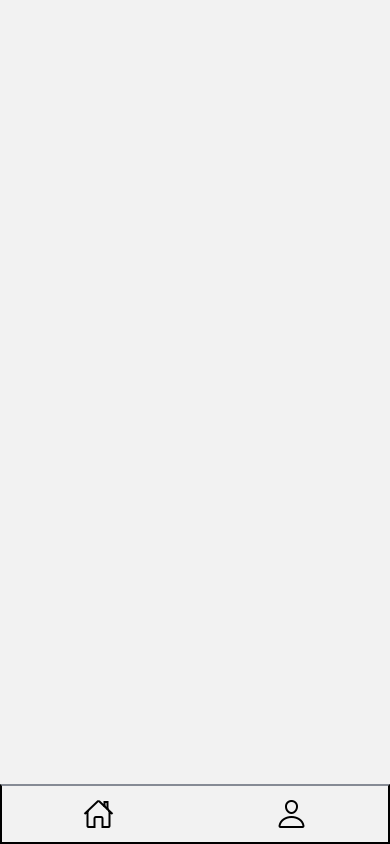
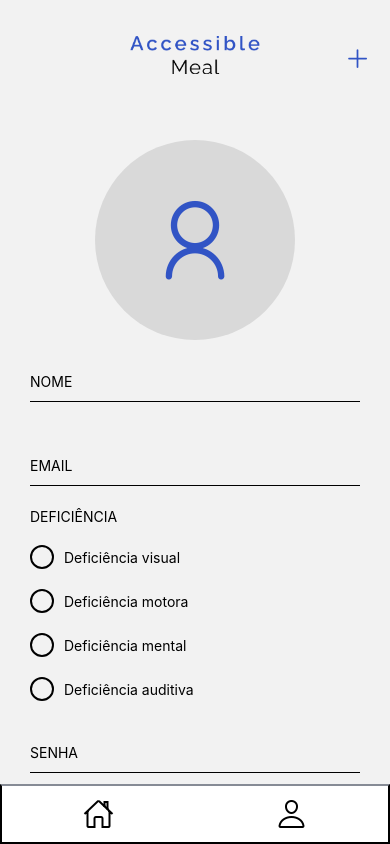
Before and after one commit to RyanBasque/accessible-meal, a React Native app: screen /user in a window 390 px wide. Before the commit this address had no page. Built offline with nearby package versions, Linux system fonts and the light colour scheme.

Commit message:
feat: users page

```diff
--- /dev/null
+++ b/src/components/modal.js
@@ -0,0 +1,54 @@
+import React from 'react';
+import { FlatList, StyleSheet, Text, View, TouchableOpacity } from 'react-native';
+import AntDesign from '@expo/vector-icons/AntDesign'
+
+const Item = ({ name }) => (
+    <TouchableOpacity style={styles.item}>
+      <Text style={styles.name}>{name}</Text>
+    </TouchableOpacity>
+  );
+
+const Modal = ({ showModal, itens, onPress, onPressCreate, navigation }) => {
+    const renderItem = ({ item }) => <Item name={item.name} />
+
+    return (
+        <>
+            {
+                showModal && (
+                    <View style={styles.modalContainer}>
+                        <View style={styles.modalHeader}>
+                            <AntDesign name="close" size={27} onPress={() => onPress(false)} />
+                        </View>
+                        <TouchableOpacity onPress={() => navigation.navigate('home')}>
+                            <Text style={{ color: '#3154C5', marginBottom: 10 }}>Criar novo restaurante</Text>
+                        </TouchableOpacity>
+                        <FlatList
+                            data={itens}
+                            renderItem={renderItem}
+                        />
+                    </View>
+                )
+            }
+        </>
+    )
+};
+
+export default Modal;
+
+const styles = StyleSheet.create({
+    modalContainer: {
+        width: '100%',
+        position: 'absolute',
+        height: 200,
+        bottom: 0,
+        backgroundColor: '#D9D9D9',
+        padding: 20
+    },
+    modalHeader: {
+        alignItems: 'flex-end',
+        width: '100%',
+    },
+    item: {
+        paddingVertical: 10
+    }
+});
--- a/src/components/navigator.js
+++ b/src/components/navigator.js
@@ -28,5 +28,6 @@ const styles = StyleSheet.create({
         justifyContent: 'space-around',
         alignItems: 'center',
         flexDirection: 'row',
+        backgroundColor: 'white'
     }
 });
--- /dev/null
+++ b/src/pages/user/index.js
@@ -0,0 +1,150 @@
+import { useState } from "react";
+import { View, StyleSheet, TouchableOpacity, Text, Image, ScrollView } from "react-native";
+import AntDesign from '@expo/vector-icons/AntDesign'
+
+import Navigator from "../../components/navigator";
+import Header from "../../components/header";
+import Input from "../../components/input";
+import RadioButton from "../../components/radioButton";
+import ButtonPrimary from "../../components/buttonPrimary";
+import ButtonSecondary from "../../components/buttonSecondary";
+import Modal from "../../components/modal";
+
+const User = ({ navigation }) => {
+    const [typePCD, setTypePCD] = useState([]);
+    const [showModal, setShowModal] = useState(false);
+    const [restaurantList] = useState([
+        { name: 'Restaurante do Seu Zé', key: 10823 },
+        { name: 'Restaurante Colheita Feliz', key: 1082 },
+    ])
+
+    const handlePutData = () => {
+
+    };
+
+    const handleReset = () => {
+
+    };
+
+    return (
+        <>
+            <View style={styles.header}>
+                <View style={styles.logoContainer}>
+                    <Image style={styles.img} source={require('../../../assets/logo.png')} />
+                </View>
+                <TouchableOpacity style={styles.plusIcon} onPress={() => setShowModal(true)}>
+                    <AntDesign name="plus" size={25} color="#3154C5" />
+                </ TouchableOpacity>
+            </View>
+            <ScrollView style={styles.container}>
+                <View style={styles.userIconContainer}>
+                    <View style={styles.userIcon}>
+                        <AntDesign name="user" size={90} color="#3154C5" />
+                    </View>
+                </View>
+                <View style={styles.formContainer}>
+                    <View style={styles.formInput}>
+                        <Input textLabel="NOME" />
+                    </View>
+                    <View style={styles.formInput}>
+                        <Input textLabel="EMAIL" />
+                    </View>
+                    <Text>DEFICIÊNCIA</Text>
+                    <View style={{ marginTop: 10 }}>
+                        <TouchableOpacity style={styles.radio} onPress={() => setTypePCD(atual => [...atual, 'visual'])}>
+                            <RadioButton selected={typePCD.includes('visual')} />
+                            <Text>Deficiência visual</Text>
+                        </TouchableOpacity>
+                        <TouchableOpacity style={styles.radio} onPress={() => setTypePCD(atual => [...atual, 'motora'])}>
+                            <RadioButton selected={typePCD.includes('motora')} />
+                            <Text>Deficiência motora</Text>
+                        </TouchableOpacity>
+                        <TouchableOpacity style={styles.radio} onPress={() => setTypePCD(atual => [...atual, 'mental'])}>
+                            <RadioButton selected={typePCD.includes('mental')} />
+                            <Text>Deficiência mental</Text>
+                        </TouchableOpacity>
+                        <TouchableOpacity style={styles.radio} onPress={() => setTypePCD(atual => [...atual, 'auditiva'])}>
+                            <RadioButton selected={typePCD.includes('auditiva')} />
+                            <Text>Deficiência auditiva</Text>
+                        </TouchableOpacity>
+                    </View>
+                    <View style={styles.formInput}>
+                        <Input textLabel="SENHA" />
+                    </View>
+                    <View style={styles.formInput}>
+                        <Input textLabel="CONFIRME SUA SENHA" />
+                    </View>
+                    <ButtonPrimary text="CONTINUAR" onPress={handlePutData} />
+                    <ButtonSecondary text="CANCELAR" onPress={handleReset} />
+                </View>
+            </ScrollView>
+            <Navigator navigation={navigation} />
+            <Modal
+                navigation={navigation}
+                showModal={showModal}
+                itens={restaurantList}
+                onPress={setShowModal}
+            />
+        </>
+    );
+};
+
+export default User;
+
+const styles = StyleSheet.create({
+    header: {
+        marginTop: 20,
+        alignItems: 'center',
+        flexDirection: `row`,
+    },
+    logoContainer: {
+        top: 20,
+        width: '100%',
+        position: 'absolute',
+        justifyContent: `center`,
+        alignItems: `center`,
+        zIndex: 0,
+        height: 10,
+    },
+    img: {
+        width: 130,
+        height: 38,
+        marginTop: 20,
+    },
+    plusIcon: {
+        top: 25,
+        justifyContent: `center`,
+        alignItems: `center`,
+        zIndex: 1,
+        position: 'absolute',
+        right: 20,
+    },
+    container: {
+        marginTop: 60,
+        marginBottom: 60
+    },
+    userIconContainer: {
+        justifyContent: 'center',
+        alignItems: 'center',
+        marginTop: 60
+    },
+    userIcon: {
+        width: 200,
+        height: 200,
+        backgroundColor: '#D9D9D9',
+        borderRadius: 100,
+        justifyContent: 'center',
+        alignItems: 'center'
+    },
+    formContainer: {
+        paddingHorizontal: 30
+    },
+    formInput: {
+        marginVertical: 10,
+    },
+    radio: {
+        marginVertical: 10,
+        flexDirection: 'row',
+        alignItems: 'center',
+    },
+});
--- a/src/routes/index.js
+++ b/src/routes/index.js
@@ -4,6 +4,7 @@ import { NavigationContainer } from '@react-navigation/native';
 import CreateAccount from '../pages/createAccount';
 import Login from '../pages/login';
 import Home from '../pages/home';
+import User from '../pages/user';
 
 const Stack = createNativeStackNavigator();
 
@@ -13,11 +14,13 @@ const Routes = () => {
       <Stack.Navigator
         screenOptions={{
           headerShown: false,
+          animation: 'none',
         }}
       >
         <Stack.Screen name="home" component={Home} />
         <Stack.Screen name="login" component={Login} />
         <Stack.Screen name="createAccount" component={CreateAccount} />
+        <Stack.Screen name="user" component={User} />
       </Stack.Navigator>
     </NavigationContainer>
   );
```
